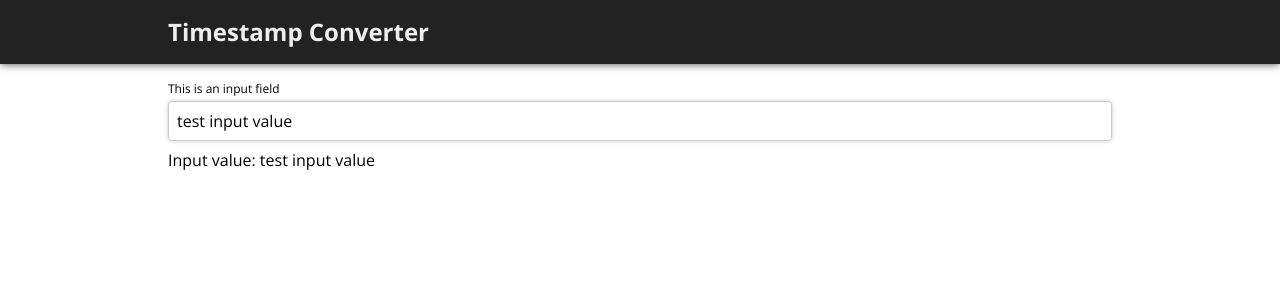
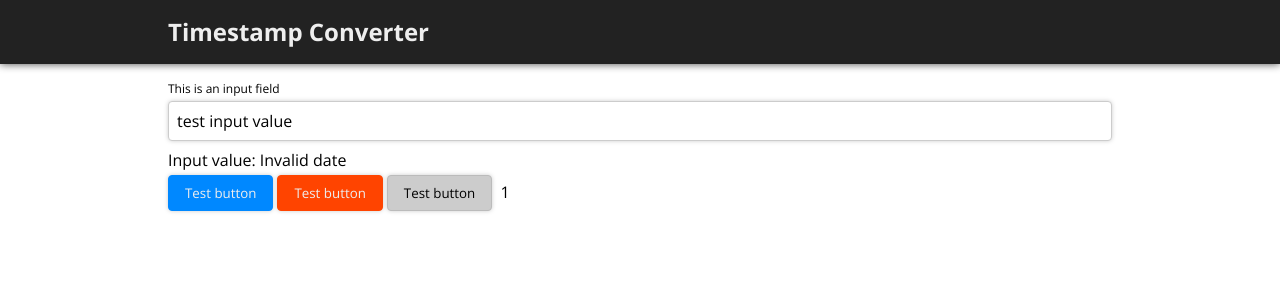
Before and after one commit to NiklasHassdal/timestamp-converter, a Vue app: page / in a window 1280 px wide. Shown: the top 300 px of the page. Built offline with nearby package versions, Linux system fonts and the light colour scheme.

Commit message:
Created a button component

```diff
--- a/package.json
+++ b/package.json
@@ -9,7 +9,7 @@
     "preview": "vite preview"
   },
   "dependencies": {
-    "momentjs": "^2.0.0",
+    "moment": "^2.29.4",
     "vue": "^3.2.45"
   },
   "devDependencies": {
--- a/src/App.vue
+++ b/src/App.vue
@@ -1,5 +1,6 @@
 <script setup lang="ts">
-import { TcHeader, TcContainer, TcTextInput } from "./components";
+import { TcHeader, TcContainer, TcTextInput, TcButton } from "./components";
+import moment from "moment";
 </script>
 
 <script lang="ts">
@@ -7,8 +8,10 @@ export default {
   data() {
     return {
       inputValue: "test input value",
+      test: 1,
     };
   },
+  components: { TcButton },
 };
 </script>
 
@@ -16,6 +19,10 @@ export default {
   <TcHeader title="Timestamp Converter" />
   <TcContainer>
     <TcTextInput label="This is an input field" v-model="inputValue" />
-    Input value: {{ inputValue }}
+    Input value: {{ moment(inputValue).format("YYYY-MM-DD HH:mm:ss") }}<br />
+    <TcButton @click="test++">Test button</TcButton>
+    <TcButton kind="secondary" @click="test++">Test button</TcButton>
+    <TcButton kind="ghost" @click="test++">Test button</TcButton>
+    {{ test }}
   </TcContainer>
 </template>
--- /dev/null
+++ b/src/components/TcButton/TcButton.vue
@@ -0,0 +1,77 @@
+<script setup lang="ts">
+interface Props {
+  kind: "primary" | "secondary" | "ghost";
+}
+
+const props = withDefaults(defineProps<Props>(), {
+  kind: "primary",
+});
+
+const emit = defineEmits(["click"]);
+</script>
+
+<template>
+  <button
+    :class="{
+      'tc-button': true,
+      'tc-button-primary': kind === 'primary',
+      'tc-button-secondary': kind === 'secondary',
+      'tc-button-ghost': kind === 'ghost',
+    }"
+    v-bind="$attrs"
+    @click="$emit('click')"
+  >
+    <slot />
+  </button>
+</template>
+
+<style scoped>
+.tc-button {
+  margin: 0.25rem 0.25rem 0 0;
+  padding: 0.5rem 1rem;
+  border-radius: 4px;
+  filter: drop-shadow(0px 0px 2px #ccc);
+  cursor: pointer;
+  transition: 0.2s;
+}
+
+.tc-button:hover {
+  filter: drop-shadow(0px 0px 4px #ccc);
+}
+
+.tc-button-primary {
+  border: 1px solid #08f;
+  background-color: #08f;
+  color: #eee;
+}
+
+.tc-button-primary:hover {
+  border: 1px solid #222;
+  background-color: #06f;
+  color: #fff;
+}
+
+.tc-button-secondary {
+  border: 1px solid #f40;
+  background-color: #f40;
+  color: #eee;
+}
+
+.tc-button-secondary:hover {
+  border: 1px solid #222;
+  background-color: #f00;
+  color: #fff;
+}
+
+.tc-button-ghost {
+  border: 1px solid #bbb;
+  background-color: #ccc;
+  color: #000;
+}
+
+.tc-button-ghost:hover {
+  border: 1px solid #888;
+  background-color: #aaa;
+  color: #000;
+}
+</style>
--- /dev/null
+++ b/src/components/TcButton/index.ts
@@ -0,0 +1 @@
+export { default as TcButton } from "./TcButton.vue";
--- a/src/components/index.ts
+++ b/src/components/index.ts
@@ -1,3 +1,4 @@
 export { TcContainer } from "./TcContainer";
 export { TcHeader } from "./TcHeader";
 export { TcTextInput } from "./TcTextInput";
+export { TcButton } from "./TcButton";
```
Also changed, not shown: 1 other file (tests, documents, lock files or other folders).
